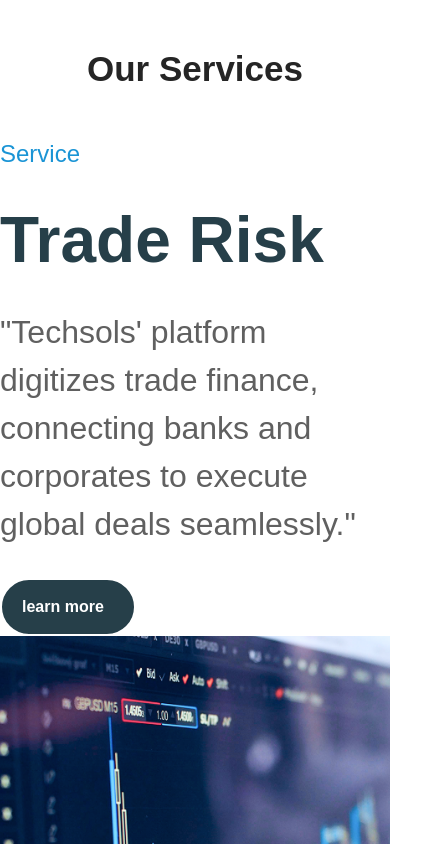
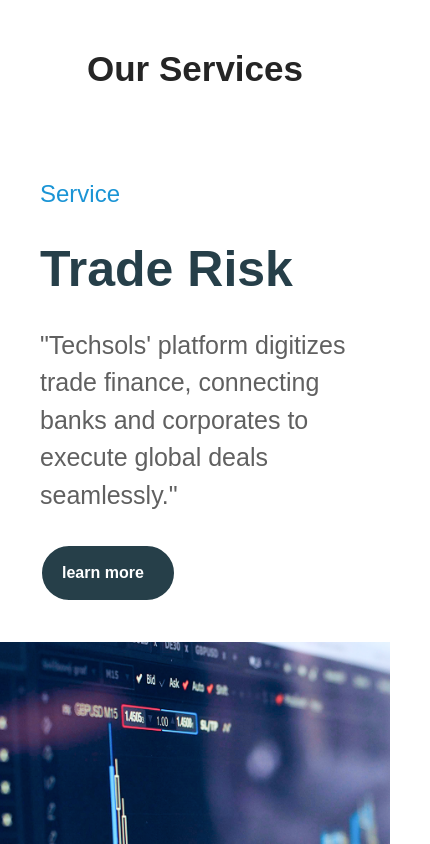
Before and after one commit to Haider-Naseer/Techsol, a Next.js app: page / in a window 390 px wide. Shown: the part 1740-2584 px from the top of the page, 430 px wide, since content can reach past the window. Built offline with nearby package versions, Linux system fonts and the light colour scheme.

Commit message:
QA Changes.

```diff
--- a/components/our-services/page.tsx
+++ b/components/our-services/page.tsx
@@ -43,15 +43,15 @@
                 index % 2 !== 0 ? "md:flex-row-reverse" : "md:flex-row"
               } items-center text-left`}
             >
-              <div className="lg:w-[55%] md:w-[55%] w-full h-full flex items-center">
+              <div className="lg:w-[55%] md:w-[55%] py-[40px] px-[40px] lg:px-[0px] md:px-[0px] w-full h-full flex items-center">
                 <div className="lg:w-[70%] md:w-[70%] w-full m-auto">
                   <h2 className="text-[24px] text-[#1A94D5] pb-[20px]">
                     Service
                   </h2>
-                  <h3 className="text-[64px] text-[#263F49] pb-[20px] font-bold">
+                  <h3 className="lg:text-[64px] md:text-[64px] text-[50px] text-[#263F49] pb-[20px] font-bold">
                     {item?.title}
                   </h3>
-                  <p className="text-[#606060] text-[32px]">
+                  <p className="text-[#606060] lg:text-[32px] md:text-[32px] text-[25px]">
                     {item?.description}
                   </p>
                   <Link href={item?.link}>
```
